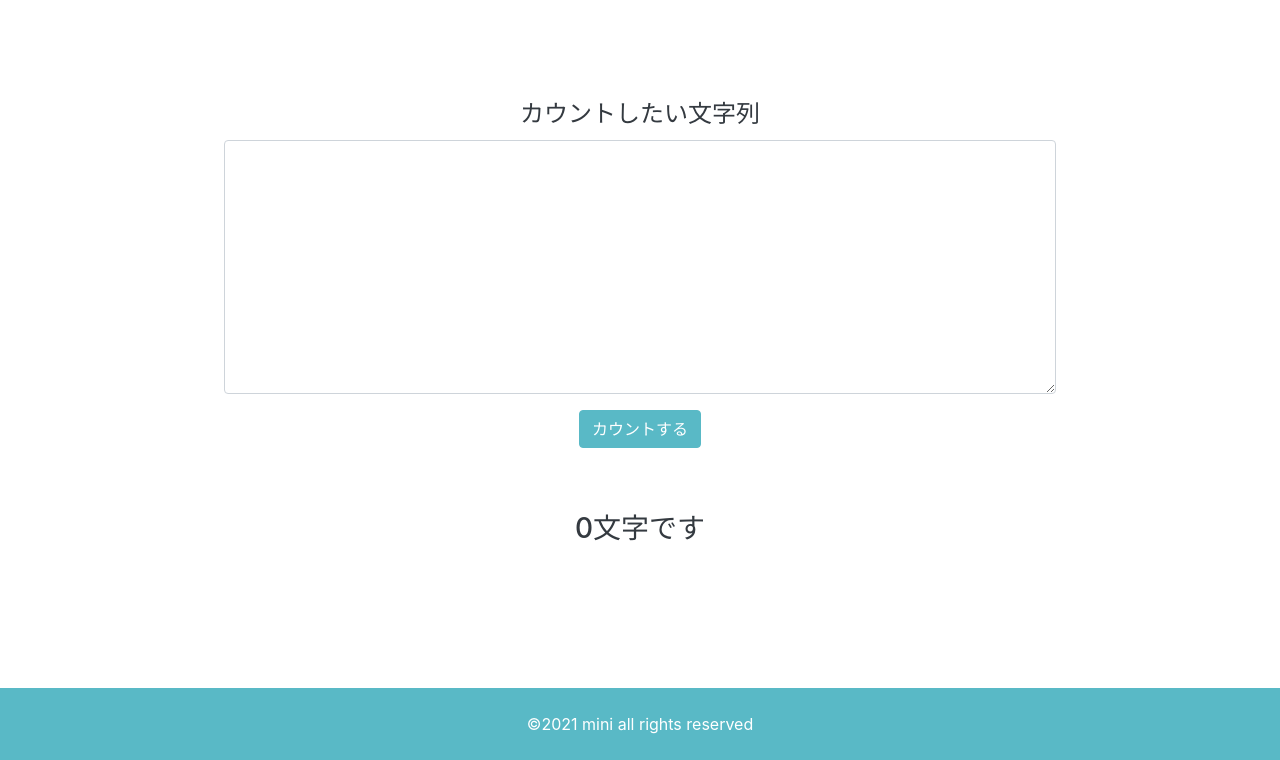
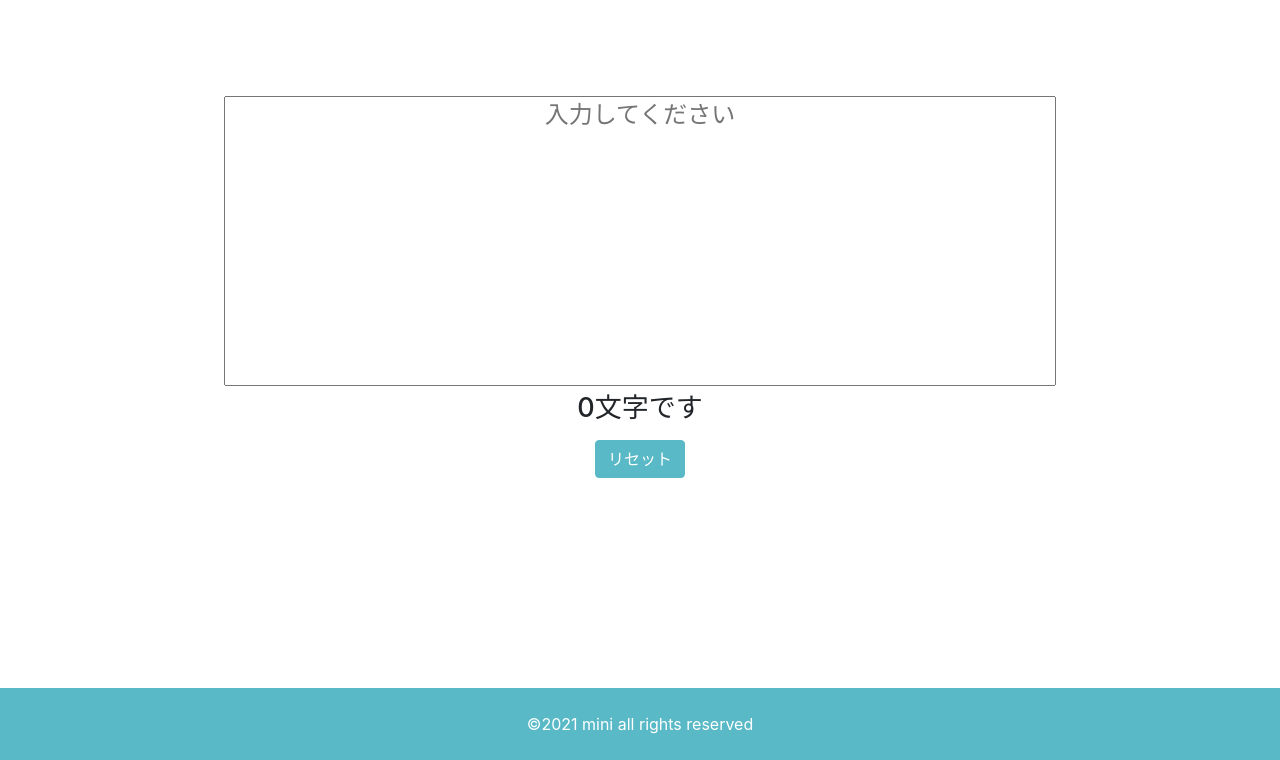
Before and after one commit to n-mini/counter, a Django app: page / in a window 1280 px wide. Shown: the part 40-800 px from the top of the page. Run offline with Django 3.2, Linux system fonts and the light colour scheme; some libraries are stand-ins or nearby versions.

Commit message:
vue.js仕様に変更

```diff
--- a/app/urls.py
+++ b/app/urls.py
@@ -1,8 +1,8 @@
 from django.contrib import admin
 from django.urls import path, include
+from counter.views import top
 
-from counter.views import Index
 urlpatterns = [
     path('admin/', admin.site.urls),
-    path('', Index.as_view(), name='Index'),
+    path('', top, name='top')
 ]
--- a/counter/forms.py
+++ /dev/null
@@ -1,12 +0,0 @@
-from django import forms
-
-widget_textarea = forms.Textarea(
-    attrs={
-        'class' :'form-control w-80'
-    }
-)
-
-
-class TextForm(forms.Form):
-
-    text = forms.CharField(label='カウントしたい文字列', widget=widget_textarea, max_length=2000)
--- a/counter/templates/base.html
+++ b/counter/templates/base.html
@@ -14,8 +14,11 @@
 
             gtag('config', 'G-TBXSRK0HE4');
         </script>
+
     </head>
     <body>
+        <script src="https://cdn.jsdelivr.net/npm/vue@2/dist/vue.js"></script>
+        <script src="{% static 'assets/js/main.js' %}" defer></script>
         <nav class="bg-primary navbar navbar-expand-lg   mb-5">
             <a class="text-white" href="/">文字数カウンター</a>
         </nav>
--- a/counter/templates/index.html
+++ b/counter/templates/index.html
@@ -3,30 +3,13 @@
 <section class="container mb-5" id="warpper">
         <div class="row mb-3">
             <div class="text-center mx-auto">
-                <form method="POST">
-                    {% csrf_token %}
-                    {% for field in form %}
-                    <p>
-                        <legend style="text-align: center;display: block; " class="text-dark">{{ field.label }}</legend>
-                        {{ field }}
-                    </p>
-                    {% endfor %}
-                    <input type="submit" value="カウントする" class='btn btn-primary mb-5'>
-                </form>
+                <div id='app'>
+                    <textarea v-model="message" placeholder="入力してください" maxlength=680 class='form'style=" height:290px; width:65vw; font-size: 24px;"wrap="hard" ></textarea>
+                    <h2>[|[ message.length ]|]文字です</h2>
+                    <a type='submit' class='btn btn-primary mt-2' href="/" >リセット</a>
+                </div>
             </div>
-        </div>
-        <div class="text-center text-dark">
-            {% if text %}
-            <h3>{{ text }}文字です</h3>
-            {% else %}
-            <h3 class="">0文字です</h3>
-            {% endif %}
         </div>
     </div>
 </section>
-
-
-
-
-
 {% endblock %}
--- a/counter/views.py
+++ b/counter/views.py
@@ -1,15 +1,5 @@
 from django.views.generic.edit import FormView
+from django.shortcuts import render
 
-from . import forms
-
-class Index(FormView):
-
-    form_class = forms.TextForm
-    template_name = 'index.html'
-
-    def form_valid(self, form):
-        data = form.cleaned_data
-        text = len(data['text'])
-
-        ctxt = self.get_context_data(text=text,form=form)
-        return self.render_to_response(ctxt)
+def top(request):
+    return render(request, 'index.html')
--- a/static/assets/css/count.css
+++ b/static/assets/css/count.css
@@ -21,4 +21,18 @@ footer {
 
 .w-80 {
     width: 65vw;
+    height: 65vw;
 }
+
+.form::placeholder {
+  text-align: center;
+  top: 100px;
+}
+
+h2 {
+  font-size: 27px !important;
+}
+textarea{
+  resize: none;
+
+}
--- /dev/null
+++ b/static/assets/js/main.js
@@ -0,0 +1,7 @@
+var app = new Vue({
+    el: '#app',
+    delimiters: ['[|[', ']|]'],
+    data: {
+    message: '',
+    },
+})
```
